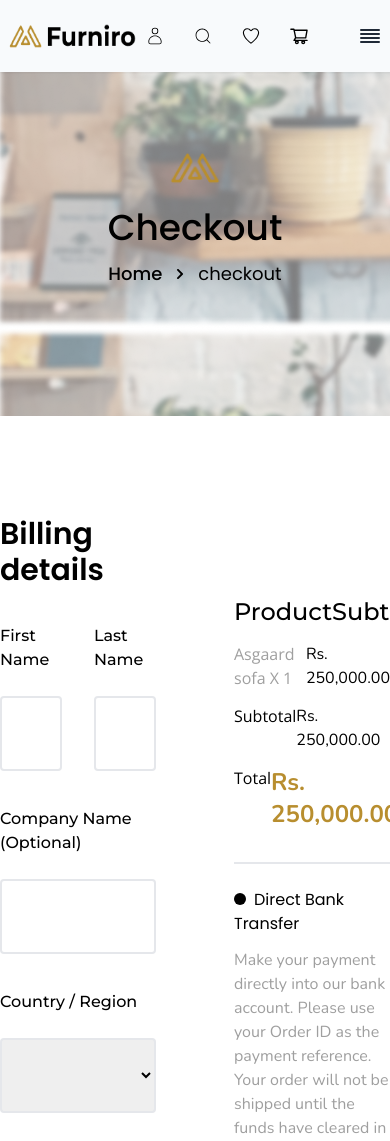
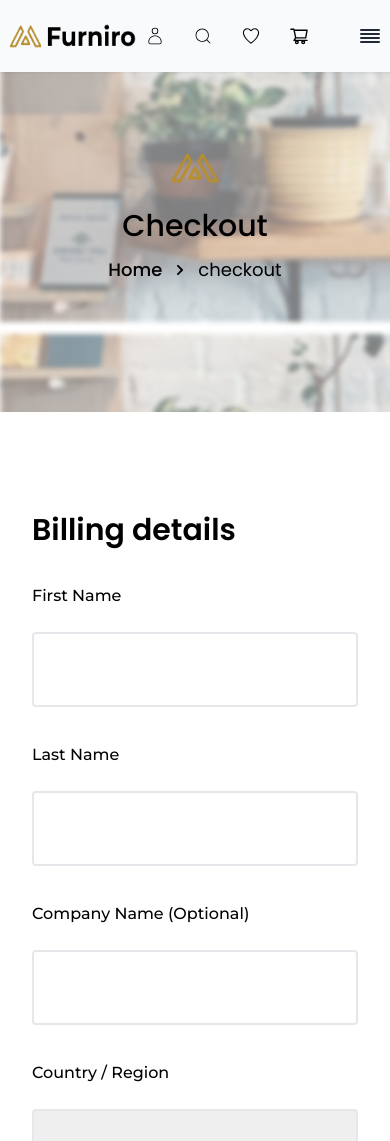
Before and after one commit to pritomrabidas/Furniro, a React (Vite) app: page /checkout in a window 390 px wide. Shown: the top 1141 px of the page. Built offline with nearby package versions, Linux system fonts and the light colour scheme.

Commit message:
full res

```diff
--- a/src/Components/Blog/Banner.jsx
+++ b/src/Components/Blog/Banner.jsx
@@ -9,7 +9,7 @@ const Banner = () => {
           alt="cartBanner"
           className="w-20 h-20 mx-auto justify-center"
         />
-        <h3 className="font-medium text-5xl text-center ">Blog</h3>
+        <h3 className="font-medium xl:text-5xl lg:text-5xl md:text-4xl sm:text-3xl text-3xl text-center ">Blog</h3>
         <Breadcrumb />
       </div>
     </section>
--- a/src/Components/Blog/BlogDetails.jsx
+++ b/src/Components/Blog/BlogDetails.jsx
@@ -4,7 +4,7 @@ import BlogRightDetail from "./BlogRightDetail";
 const BlogDetails = () => {
   return (
     <section className="pt-10">
-      <div className="container mx-auto flex gap-16">
+      <div className="container mx-auto flex xl:flex-row lg:flex-row md:flex-col sm:flex-col flex-col gap-16 px-5">
           <BlogPagination itemsPerPage={1} />
           <BlogRightDetail/>
       </div>
--- a/src/Components/Blog/BlogPagination.jsx
+++ b/src/Components/Blog/BlogPagination.jsx
@@ -15,7 +15,7 @@ const BlogPagination = ({ itemsPerPage }) => {
     setItemOffset(newOffset);
   };
   return (
-    <div className="w-[65%] py-10">
+    <div className="xl:w-[65%] lg:w-[65%] w-full py-10">
       <div className="">
         {currentItems &&
           currentItems.map((item) => (
--- a/src/Components/Blog/BlogRightDetail.jsx
+++ b/src/Components/Blog/BlogRightDetail.jsx
@@ -5,7 +5,7 @@ import BlogPost from "./BlogPost";
 
 const BlogRightDetail = () => {
   return (
-    <div className="w-[30%] py-10">
+    <div className="xl:w-[30%] lg:w-[30%] md:w-1/2 sm:w-4/5 w-full py-10 justify-center mx-auto">
       <div className="w-full h-14 border-2 border-[#9F9F9F] rounded-lg items-center flex px-5">
         <input type="search" className="w-full outline-none " />
         <Link>
--- a/src/Components/Blog/Product.jsx
+++ b/src/Components/Blog/Product.jsx
@@ -27,7 +27,7 @@ const Product = ({ Image,Heading }) => {
           <li className="">Wood</li>
         </ul>
       </div>
-      <h2 className="font-Montserrat font-medium text-3xl text-black py-4">
+      <h2 className="font-Montserrat font-medium xl:text-3xl lg:text-3xl md:text-3xl sm:text-2xl text-2xl text-black py-4">
         {Heading}
       </h2>
       <p className="font-nunitoFont font-normal tex-base text-[#9F9F9F] pb-8">
--- a/src/Components/ChackOUt/Banner.jsx
+++ b/src/Components/ChackOUt/Banner.jsx
@@ -9,7 +9,7 @@ const Banner = () => {
           alt="cartBanner"
           className="w-20 h-20 mx-auto justify-center"
         />
-        <h3 className="font-medium text-4xl text-center ">Checkout</h3>
+        <h3 className="font-medium  xl:text-5xl lg:text-5xl md:text-4xl sm:text-3xl text-3xl text-center ">Checkout</h3>
         <Breadcrumb />
       </div>
     </section>
--- a/src/Components/ChackOUt/CheckOUtDetails.jsx
+++ b/src/Components/ChackOUt/CheckOUtDetails.jsx
@@ -4,13 +4,14 @@ import SelectDetails from "../Utilites/SelectDetails";
 
 const CheckOUtDetails = () => {
   return (
-    <section className="py-16">
-      <div className="container py-9 gap-10 justify-between flex">
-        <div className="w-2/5">
+    <section className="pt-16">
+      <div className="container mx-auto">
+        <div className="py-9 gap-10 justify-between px-8 flex xl:flex-row lg:flex-row md:flex-row flex-col">
+          <div className="xl:w-2/5 lg:w-2/5 md:w-2/5 sm:w-3/4 w-full">
             <h3 className="font-Popins font-semibold text-3xl text-black">
               Billing details
             </h3>
-          <div className="flex gap-8">
+            <div className="flex xl:flex-row lg:flex-row flex-col xl:gap-8 lg:gap-8 gap-0">
               <InputDetails Heading={"First Name"} />
               <InputDetails Heading={"Last Name"} />
             </div>
@@ -24,7 +25,7 @@ const CheckOUtDetails = () => {
             <InputDetails Heading={"Email address"} type="email" />
             <InputDetails placeholder={"Additional information"} />
           </div>
-        <div className="w-2/5 py-20">
+          <div className="xl:w-2/5 lg:w-2/5 md:w-2/5 sm:w-3/4 w-full py-16">
             <div className="justify-between flex">
               <h3 className="font-Montserrat font-medium text-2xl text-black">
                 Product
@@ -69,19 +70,13 @@ const CheckOUtDetails = () => {
             </p>
             <div className="flex gap-3.5 font-nunitoFont font-medium text-base text-[#9F9F9F]">
               <input type="radio" id="Bank" name="payment" />
-            <label
-              htmlFor="Bank"
-              className="cursor-pointer"
-            >
+              <label htmlFor="Bank" className="cursor-pointer">
                 Direct Bank Transfer
               </label>
             </div>
             <div className="flex gap-3.5 font-nunitoFont font-medium text-base text-[#9F9F9F]">
               <input type="radio" id="Cash" name="payment" />
-            <label
-              htmlFor="Cash"
-              className=" cursor-pointer"
-            >
+              <label htmlFor="Cash" className=" cursor-pointer">
                 Cash On Delivery
               </label>
             </div>
@@ -91,10 +86,11 @@ const CheckOUtDetails = () => {
               other purposes described in our{" "}
               <span className="text-black font-medium">privacy policy.</span>
             </p>
-          <div className="text-center">
+            <div className="text-center pt-5">
               <Link className="px-20 py-4 rounded-2xl border border-[#000000] text-xl font-normal font-Popins text-[#000000]">
                 Place order
               </Link>
+            </div>
           </div>
         </div>
       </div>
--- a/src/Components/ProductDetails/Details.jsx
+++ b/src/Components/ProductDetails/Details.jsx
@@ -23,11 +23,12 @@ const Details = () => {
 
   return (
     <section className="py-8">
-      <div className="container flex gap-16">
-        <div className="w-1/2 h-[500px]">
+      <div className="container  px-5">
+        <div className="gap-16 flex xl:flex-row lg:flex-row md:flex-col flex-col  ">
+          <div className="xl:w-1/2 lg:w-1/2 md:w-3/4 sm:w-4/5 w-full h-[500px] justify-center mx-auto">
             <ProductSlide settings={settings} api={API.images} />
           </div>
-        <div className="w-1/2">
+          <div className="xl:w-1/2 lg:w-1/2 md:w-3/4 sm:w-4/5 w-full justify-center mx-auto">
             <h2 className="font-Opensans font-normal text-5xl">Asgaard sofa</h2>
             <h3 className="font-Popins font-medium text-2xl text-[#9F9F9F] py-3">
               Rs. 250,000.00
@@ -56,8 +57,9 @@ const Details = () => {
             </div>
             <p className="font-nunitoFont font-normal text-sm text-[#9F9F9F] w-3/4 pt-4 pb-5">
               Setting the bar as one of the loudest speakers in its class, the
-            Kilburn is a compact, stout-hearted hero with a well-balanced audio
-            which boasts a clear midrange and extended highs for a sound.
+              Kilburn is a compact, stout-hearted hero with a well-balanced
+              audio which boasts a clear midrange and extended highs for a
+              sound.
             </p>
             <h4 className="font-normal font-Opensans text-sm text-[#9F9F9F] pb-2">
               Size
@@ -167,12 +169,17 @@ const Details = () => {
             </div>
             <div className="flex gap-4 items-center pt-8">
               <div className="flex px-4 py-5 border rounded-xl gap-9  font-medium font-Popins text-base text-black">
-              <button onClick={()=>quantity > 1 && setQuantity(quantity - 1)}>-</button>
+                <button
+                  onClick={() => quantity > 1 && setQuantity(quantity - 1)}
+                >
+                  -
+                </button>
                 <p>{quantity}</p>
-              <button onClick={()=>setQuantity(quantity + 1)}>+</button>
+                <button onClick={() => setQuantity(quantity + 1)}>+</button>
               </div>
               <div className="flex px-12 py-4 border border-black rounded-xl font-Raleway font-normal text-lg text-black">
                 <Link to="">Add To Cart</Link>
+              </div>
             </div>
           </div>
         </div>
--- a/src/Components/ProductDetails/RelatedProducts.jsx
+++ b/src/Components/ProductDetails/RelatedProducts.jsx
@@ -4,7 +4,7 @@ import ProductItem from "../Home/ProductItem";
 const RelatedProducts = () => {
   return (
     <section>
-      <div className="container pt-14 pb-20">
+      <div className="container mx-auto pt-14 pb-20 px-5">
         <h2 className="text-center font-Opensans font-semibold text-3xl text-black pb-6">
           Related Products
         </h2>
```
Lines whose indentation alone changed are shown as unchanged.
